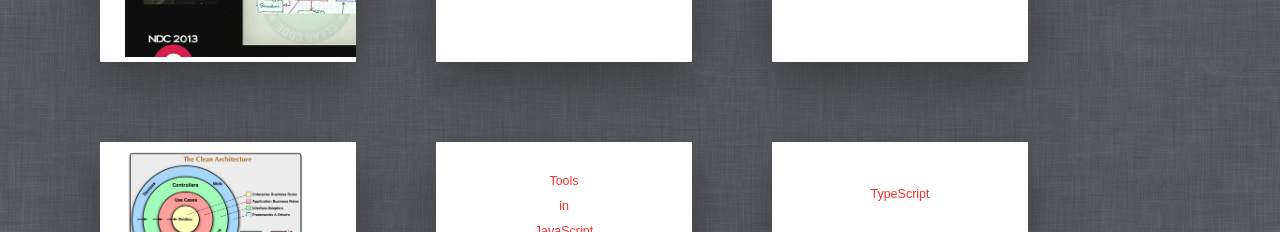
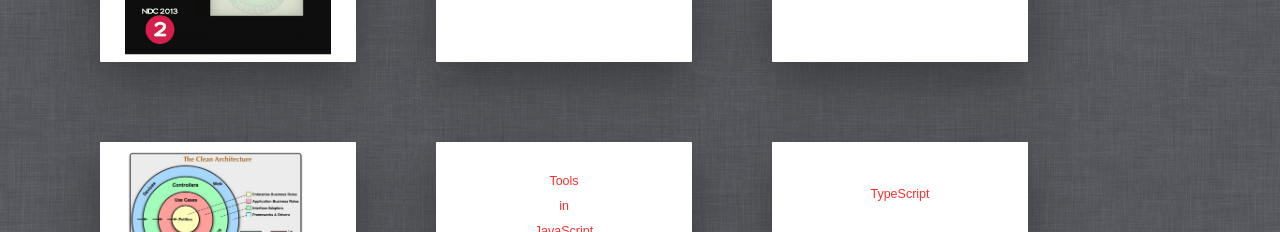
Before and after one commit to myflowpl/talk-clean-architecture-in-nodejs, a plain HTML site: page index.html in a window 1280 px wide. Shown: the part 568-800 px from the top of the page. Drawn offline with Linux system fonts and the light colour scheme; a web font is replaced by a local one.

Commit message:
fix: img width

```diff
--- a/index.html
+++ b/index.html
@@ -105,7 +105,7 @@
                 <b>
                     <a href="https://youtu.be/Nsjsiz2A9mg" target="_blank">youtu.be/Nsjsiz2A9mg</a>
                 </b>
-                <img src="samples/bob.jpg" alt="SlackMap" style="height: 80vh" />
+                <img src="samples/bob.jpg" alt="SlackMap" style="width: 100%" />
             </div>
         </div>
     </section>
```
